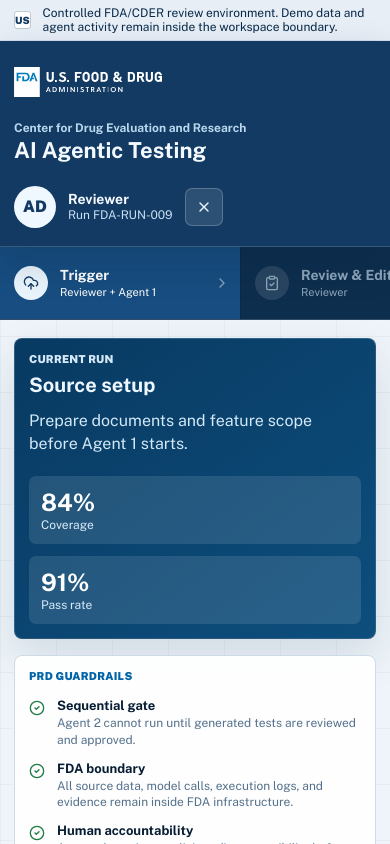
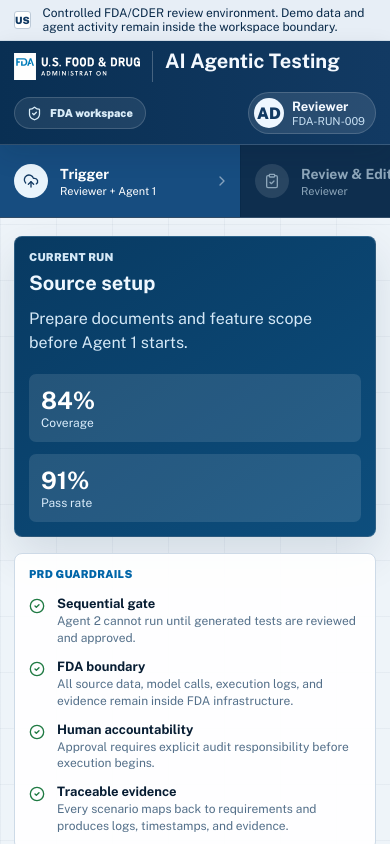
Before and after one commit to aldrinstellus/c-fda-ai-testing, a Next.js app: page / in a window 390 px wide. Shown: the top 844 px of the page. Built offline with nearby package versions, Linux system fonts and the light colour scheme.

Commit message:
Simplify app header shell

```diff
--- a/app/globals.css
+++ b/app/globals.css
@@ -109,15 +109,17 @@
   display: flex;
   align-items: center;
   justify-content: space-between;
-  gap: var(--space-6);
-  padding: 18px clamp(16px, 3vw, 36px);
+  gap: var(--space-5);
+  min-height: 68px;
+  padding: 10px clamp(16px, 3vw, 36px);
   color: #f4f9ff;
-  background: var(--navy);
+  background: linear-gradient(90deg, #092f53, var(--navy));
   border-bottom: 1px solid rgba(255, 255, 255, 0.16);
-  box-shadow: 0 16px 36px rgba(7, 29, 51, 0.18);
+  box-shadow: 0 10px 24px rgba(7, 29, 51, 0.12);
 }
 
 .brandBlock,
+.headerMeta,
 .sessionBlock,
 .workflowStep,
 .stageStatus,
@@ -139,16 +141,23 @@
 
 .brandBlock {
   min-width: 0;
-  gap: var(--space-4);
+  gap: var(--space-3);
 }
 
 .fdaMark {
   display: block;
   flex: 0 0 auto;
-  width: clamp(138px, 10vw, 180px);
-  height: 46px;
+  width: clamp(128px, 9vw, 160px);
+  height: 34px;
   object-fit: contain;
   object-position: left center;
+}
+
+.brandDivider {
+  width: 1px;
+  height: 34px;
+  flex: 0 0 auto;
+  background: rgba(255, 255, 255, 0.24);
 }
 
 .brandBlock p,
@@ -167,28 +176,54 @@
 }
 
 .brandBlock p {
-  color: #b9d7ed;
-  font-size: 12px;
+  margin-top: 2px;
+  color: #b7d3e8;
+  font-size: 11px;
   font-weight: 700;
 }
 
 .brandBlock h1 {
-  margin-top: var(--space-1);
-  font-size: clamp(22px, 2.3vw, 32px);
-  line-height: 1.03;
+  font-size: clamp(19px, 1.5vw, 24px);
+  line-height: 1;
   letter-spacing: 0;
 }
 
+.headerMeta {
+  justify-content: flex-end;
+  gap: var(--space-3);
+  flex: 0 0 auto;
+}
+
+.boundaryPill {
+  display: inline-flex;
+  align-items: center;
+  gap: var(--space-2);
+  min-height: 34px;
+  padding: 0 var(--space-3);
+  color: #d9ecf8;
+  background: rgba(255, 255, 255, 0.08);
+  border: 1px solid rgba(255, 255, 255, 0.16);
+  border-radius: 999px;
+  font-size: 12px;
+  font-weight: 900;
+  white-space: nowrap;
+}
+
 .sessionBlock {
-  gap: var(--space-3);
+  gap: var(--space-2);
   flex: 0 0 auto;
+  min-height: 42px;
+  padding: 5px 10px 5px 5px;
+  background: rgba(255, 255, 255, 0.1);
+  border: 1px solid rgba(255, 255, 255, 0.16);
+  border-radius: 999px;
 }
 
 .sessionBlock > span {
   display: grid;
   place-items: center;
-  width: 42px;
-  height: 42px;
+  width: 32px;
+  height: 32px;
   color: var(--navy);
   background: #eff7ff;
   border-radius: 999px;
@@ -201,12 +236,12 @@
 }
 
 .sessionBlock strong {
-  font-size: 14px;
+  font-size: 13px;
 }
 
 .sessionBlock em {
   color: #c9e1f4;
-  font-size: 12px;
+  font-size: 11px;
   font-style: normal;
 }
 
@@ -229,7 +264,7 @@
 
 .workflowBar {
   position: sticky;
-  top: 83px;
+  top: 68px;
   z-index: 25;
   display: grid;
   grid-template-columns: repeat(4, minmax(0, 1fr));
@@ -1474,7 +1509,7 @@
 
 @media (max-width: 1240px) {
   .workflowBar {
-    top: 83px;
+    top: 68px;
     overflow-x: auto;
     grid-template-columns: repeat(4, minmax(240px, 1fr));
   }
@@ -1493,19 +1528,29 @@
 }
 
 @media (max-width: 960px) {
-  .appHeader,
   .stageIntro,
   .reviewSummary {
     align-items: flex-start;
     flex-direction: column;
   }
 
+  .appHeader {
+    align-items: stretch;
+    flex-direction: column;
+    gap: 10px;
+  }
+
+  .headerMeta {
+    justify-content: space-between;
+    width: 100%;
+  }
+
   .sessionBlock {
-    align-self: stretch;
+    align-self: auto;
   }
 
   .workflowBar {
-    top: 145px;
+    top: 110px;
     padding: 0;
   }
 
@@ -1547,11 +1592,39 @@
 
   .brandBlock {
     align-items: flex-start;
-    flex-direction: column;
+    flex-direction: row;
   }
 
   .fdaMark {
-    width: 148px;
+    width: 126px;
+    height: 31px;
+  }
+
+  .brandDivider {
+    height: 31px;
+  }
+
+  .brandBlock p {
+    display: none;
+  }
+
+  .brandBlock h1 {
+    font-size: 20px;
+    line-height: 1.05;
+  }
+
+  .boundaryPill {
+    min-height: 32px;
+    font-size: 11px;
+  }
+
+  .sessionBlock {
+    min-height: 38px;
+  }
+
+  .sessionBlock > span {
+    width: 30px;
+    height: 30px;
   }
 
   .workflowStep {
--- a/components/fda-ai-testing-app.tsx
+++ b/components/fda-ai-testing-app.tsx
@@ -31,7 +31,6 @@
   TerminalSquare,
   Trash2,
   UploadCloud,
-  X,
   XCircle
 } from "lucide-react";
 import type { LucideIcon } from "lucide-react";
@@ -875,21 +874,25 @@
             width={545}
             height={114}
           />
-          <div>
+          <span className="brandDivider" aria-hidden="true" />
+          <div className="brandCopy">
+            <h1>AI Agentic Testing</h1>
             <p>Center for Drug Evaluation and Research</p>
-            <h1>AI Agentic Testing</h1>
           </div>
         </div>
 
-        <div className="sessionBlock">
-          <span>AD</span>
-          <div>
-            <strong>Reviewer</strong>
-            <em>Run FDA-RUN-009</em>
+        <div className="headerMeta">
+          <span className="boundaryPill">
+            <ShieldCheck size={15} />
+            FDA workspace
+          </span>
+          <div className="sessionBlock" aria-label="Current reviewer">
+            <span>AD</span>
+            <div>
+              <strong>Reviewer</strong>
+              <em>FDA-RUN-009</em>
+            </div>
           </div>
-          <button className="iconButton inverse" type="button" aria-label="Log out" onClick={() => addToast("info", "Session cleared.")}>
-            <X size={16} />
-          </button>
         </div>
       </header>
 
```
